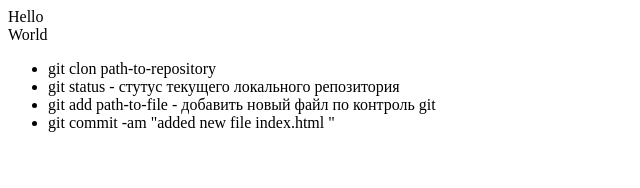
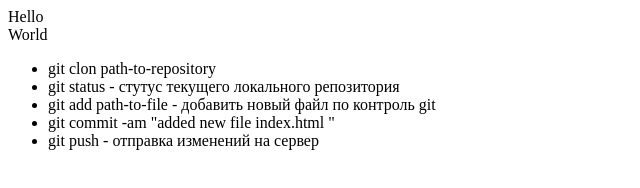
Before and after one commit to piCaSso-LM/study, a plain HTML site: page index.html in a window 1280 px wide. Shown: the whole page, without its empty margins (0-640 px from the left). Drawn offline with Linux system fonts and the light colour scheme.

Commit message:
added file index.html

```diff
--- a/index.html
+++ b/index.html
@@ -7,5 +7,6 @@
         <li>git status - стутус текущего локального репозитория</li>
         <li>git add path-to-file - добавить новый файл по контроль git</li>
         <li>git commit -am "added new file index.html "</li>
+        <li>git push - отправка изменений на сервер</li>
     </ul>
 </div>
```
